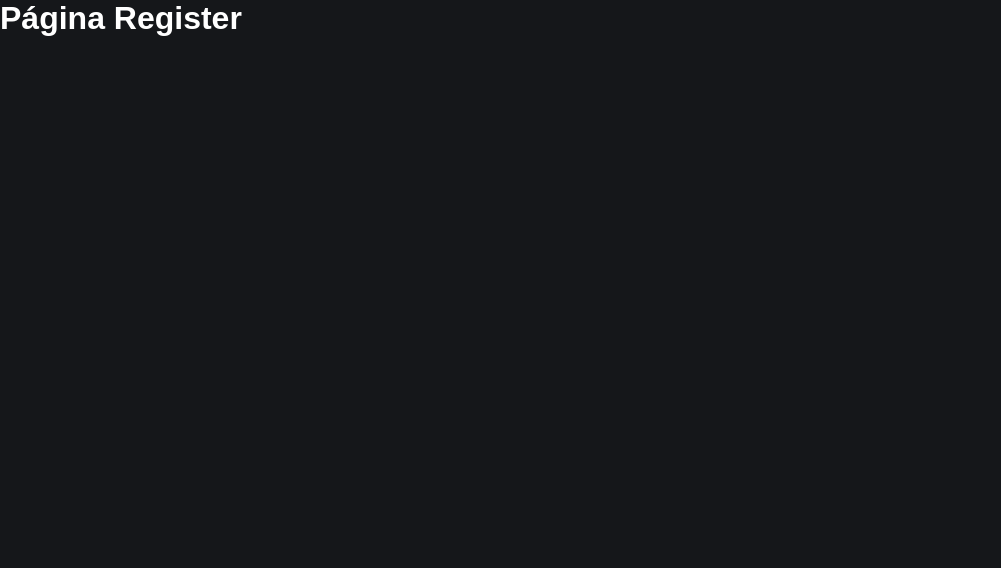
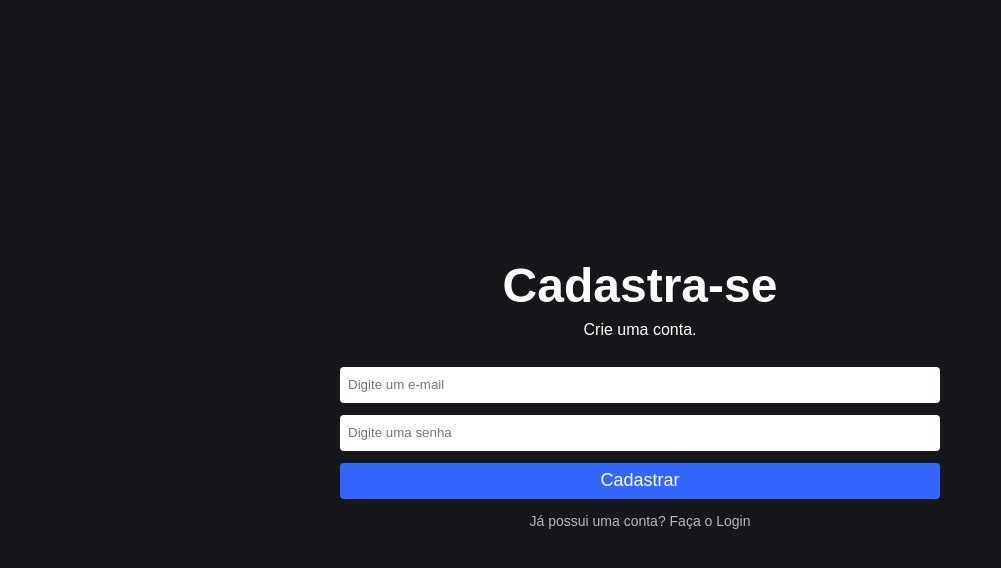
Before and after one commit to debcamila/firebase-app, a React (Create React App) app: page /register in a window 1280 px wide. Shown: the top 568 px of the page, without its empty margins (0-1001 px from the left). Built offline with nearby package versions, Linux system fonts and the light colour scheme; no server answers.

Commit message:
feat: added register page and admin settings

```diff
--- /dev/null
+++ b/src/pages/Admin/index.js
@@ -0,0 +1,9 @@
+import "./admin.css";
+
+export default function Admin() {
+  return (
+    <div>
+      <h1>Página Admin</h1>
+    </div>
+  );
+}
--- a/src/pages/Home/index.js
+++ b/src/pages/Home/index.js
@@ -1,17 +1,28 @@
 import { useState } from "react";
 import "./home.css";
 
-import { Link } from "react-router-dom";
+import { Link, useNavigate } from "react-router-dom";
+
+import { auth } from "../../firebaseConnection";
+import { signInWithEmailAndPassword } from "firebase/auth";
 
 export default function Home() {
   const [email, setEmail] = useState("");
   const [password, setPassword] = useState("");
 
-  function handleLogin(e) {
+  const navigate = useNavigate();
+
+  async function handleLogin(e) {
     e.preventDefault();
 
     if (email !== "" && password !== "") {
-      alert("registrar");
+      await signInWithEmailAndPassword(auth, email, password)
+        .then(() => {
+          navigate("/admin", { replace: true });
+        })
+        .catch(() => {
+          console.log("Erro ao fazer o login");
+        });
     } else {
       alert("Preencha todos os campos.");
     }
@@ -31,7 +42,6 @@
         />
 
         <input
-          autoComplete={false}
           type="password"
           placeholder="Digite sua senha"
           value={password}
--- a/src/pages/Register/index.js
+++ b/src/pages/Register/index.js
@@ -1,7 +1,58 @@
+import { useState } from "react";
+
+import { Link, useNavigate } from "react-router-dom";
+
+import { auth } from "../../firebaseConnection";
+import { createUserWithEmailAndPassword } from "firebase/auth";
+
 export default function Register() {
+  const [email, setEmail] = useState("");
+  const [password, setPassword] = useState("");
+
+  const navigate = useNavigate();
+
+  async function handleRegister(e) {
+    e.preventDefault();
+
+    if (email !== "" && password !== "") {
+      await createUserWithEmailAndPassword(auth, email, password)
+        .then(() => {
+          navigate("/admin", { replace: true });
+        })
+        .catch(() => {
+          console.log("Erro ao fazer o cadastro");
+        });
+    } else {
+      alert("Preencha todos os campos.");
+    }
+  }
+
   return (
-    <div>
-      <h1>Página Register</h1>
+    <div className="home_container">
+      <h1>Cadastra-se</h1>
+      <span>Crie uma conta.</span>
+
+      <form className="home_form" onSubmit={handleRegister}>
+        <input
+          type="text"
+          placeholder="Digite um e-mail"
+          value={email}
+          onChange={(e) => setEmail(e.target.value)}
+        />
+
+        <input
+          type="password"
+          placeholder="Digite uma senha"
+          value={password}
+          onChange={(e) => setPassword(e.target.value)}
+        />
+
+        <button type="submit">Cadastrar</button>
+      </form>
+
+      <Link className="home_link" to="/">
+        Já possui uma conta? Faça o Login
+      </Link>
     </div>
   );
 }
--- /dev/null
+++ b/src/routes/Private.js
@@ -0,0 +1,40 @@
+import { useState, useEffect } from "react";
+
+import { auth } from "../firebaseConnection";
+import { onAuthStateChanged } from "firebase/auth";
+
+import { Navigate } from "react-router-dom";
+
+export default function Private({ children }) {
+  const [loading, setLoading] = useState(true);
+  const [signed, setSigned] = useState(true);
+
+  useEffect(() => {
+    async function checkLogin() {
+      const unsub = onAuthStateChanged(auth, (user) => {
+        // se tem usuário logado
+        if (user) {
+          const userData = {
+            uid: user.uid,
+            email: user.email,
+          };
+          localStorage.setItem("@detailUser", JSON.stringify(userData));
+          setLoading(false);
+          setSigned(true);
+        } else {
+          setLoading(false);
+          setSigned(false);
+        }
+      });
+    }
+  }, []);
+
+  if (loading) {
+    return <div></div>;
+  }
+
+  if (!signed) {
+    return <Navigate to="/" />;
+  }
+  return children;
+}
--- a/src/routes/index.js
+++ b/src/routes/index.js
@@ -2,12 +2,23 @@
 
 import Home from "../pages/Home";
 import Register from "../pages/Register";
+import Admin from "../pages/Admin";
+
+import Private from "./Private";
 
 function RoutesApp() {
   return (
     <Routes>
       <Route path="/" element={<Home />} />
       <Route path="/register" element={<Register />} />
+      <Route
+        path="/admin"
+        element={
+          <Private>
+            <Admin />
+          </Private>
+        }
+      />
     </Routes>
   );
 }
```
Also changed, not shown: src/pages/Admin/admin.css (added).
